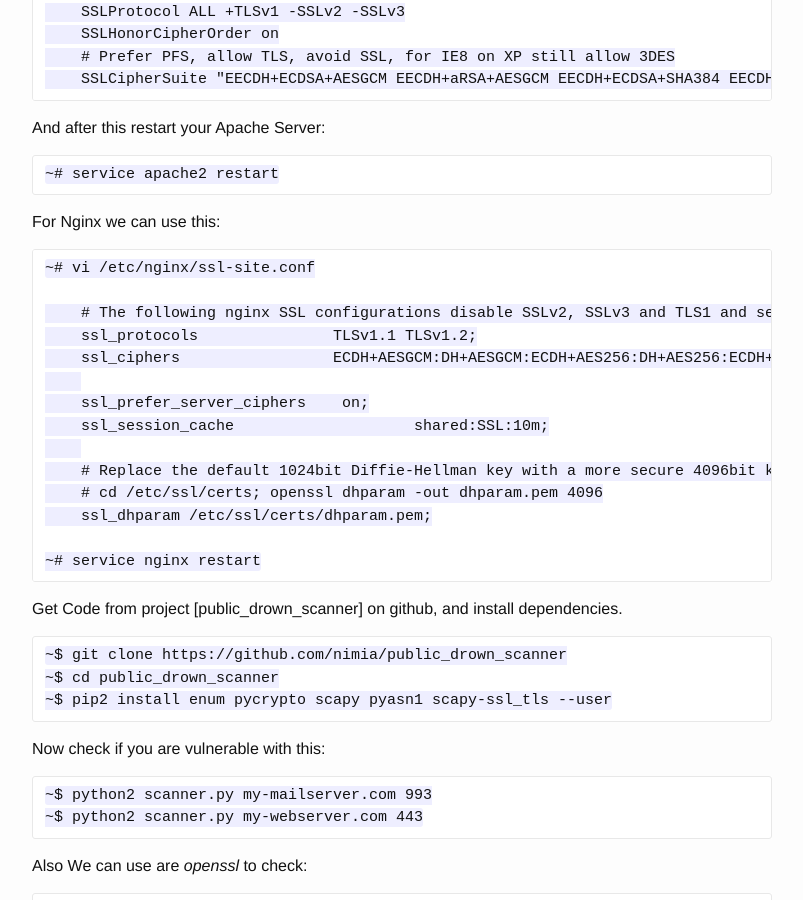
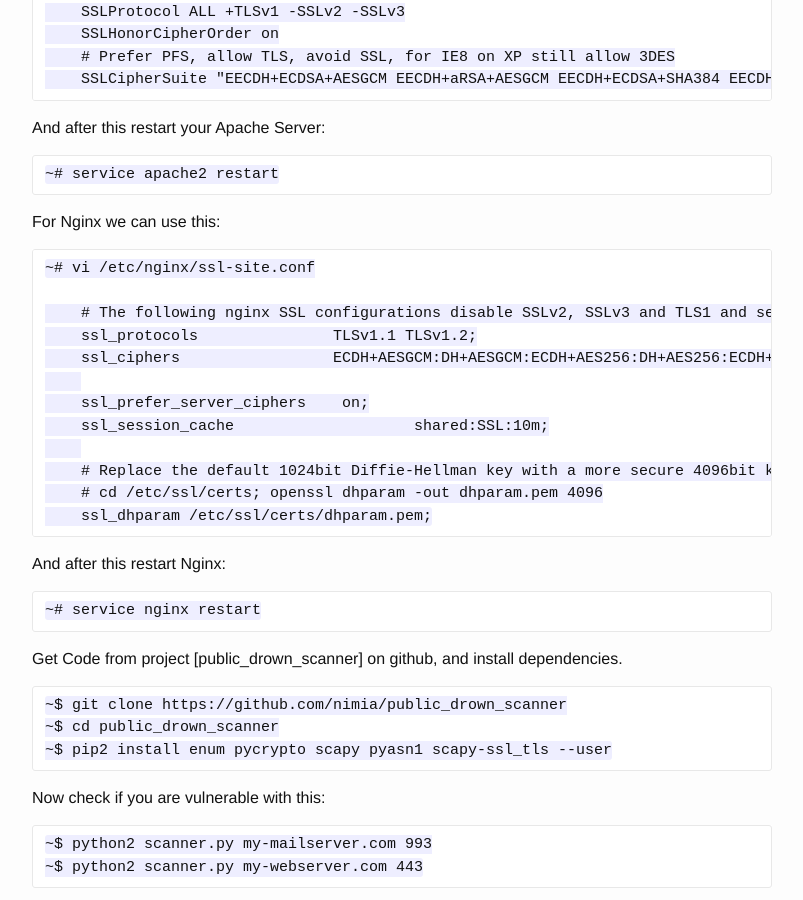
Before and after one commit to arainho/arainho.github.io, a Jekyll site: the page built from _posts/2016-03-2-drownattack-cve-2016-0703.md, in a window 1280 px wide and 900 px high, scrolled down 1787 px. Shown: the whole window, without its empty margins (238-1041 px from the left). Built offline with Jekyll 4.4.1, drawn with Linux system fonts in a browser that asks for light colours.

Commit message:
fix line

```diff
--- a/_posts/2016-03-2-drownattack-cve-2016-0703.md
+++ b/_posts/2016-03-2-drownattack-cve-2016-0703.md
@@ -102,6 +102,9 @@ For Nginx we can use this:
         # cd /etc/ssl/certs; openssl dhparam -out dhparam.pem 4096
         ssl_dhparam /etc/ssl/certs/dhparam.pem;
 
+
+And after this restart Nginx:
+
     ~# service nginx restart
 
 
```
